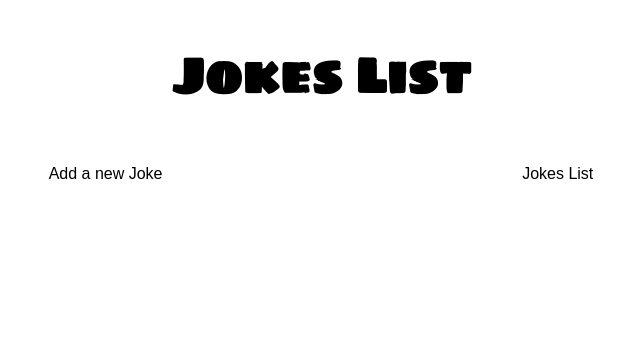
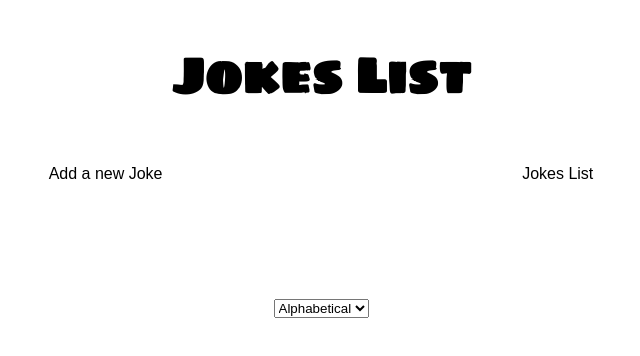
Before and after one commit to Jakirul/journaling-website, a website with bundled scripts: page client/jokes.html in a window 1280 px wide. Shown: the whole page, without its empty margins (319-959 px from the left). Built offline with nearby package versions, Linux system fonts and the light colour scheme.

Commit message:
temporary commit 2

```diff
--- a/client/jokes.html
+++ b/client/jokes.html
@@ -16,5 +16,9 @@
     </nav>
 
     <div id="jokes"></div>
+    <select name="sortBy" id="sortBy">
+        <option value="alphabetical">Alphabetical</option>
+        <option value="likes">Likes</option>
+    </select>
 </body>
 </html>
```
